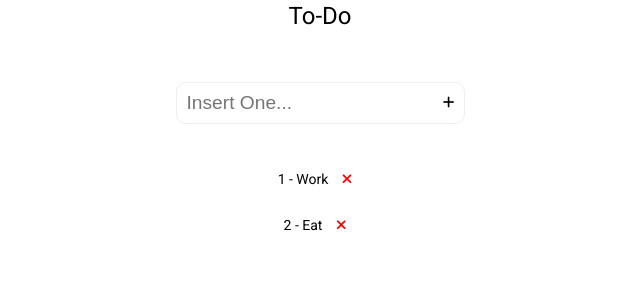
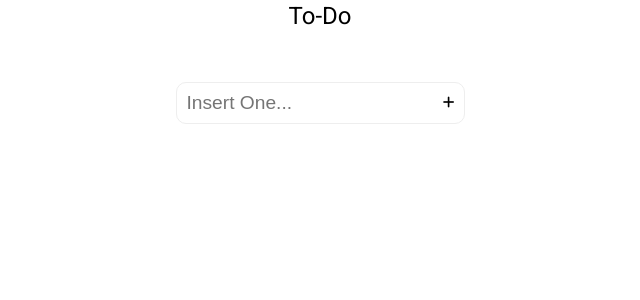
Before and after one commit to JhonathanMusa/angular-to-do, an Angular app: page / in a window 1280 px wide. Shown: the top 300 px of the page, without its empty margins (320-960 px from the left). Built offline with nearby package versions, Linux system fonts and the light colour scheme.

Commit message:
created activities interface

```diff
--- /dev/null
+++ b/src/activities.ts
@@ -0,0 +1,5 @@
+export interface Activities
+{
+    id: number;
+    name: string;
+}
--- a/src/app/app.component.ts
+++ b/src/app/app.component.ts
@@ -1,4 +1,5 @@
 import { Component } from '@angular/core';
+import { Activities } from 'src/activities';
 
 
 @Component({
@@ -10,11 +11,7 @@ export class AppComponent {
   title = "To-Do"
   text!: string
 
-  activities = [
-    { id: 1, name: "Work" },
-    { id: 2, name: "Eat" },
-
-  ]
+  activities: Activities[] = []
 
   addTodo() {
     const newItem = { id: Math.random(), name: this.text }
```
Also changed, not shown: 1 other file (tests, documents, lock files or other folders).
